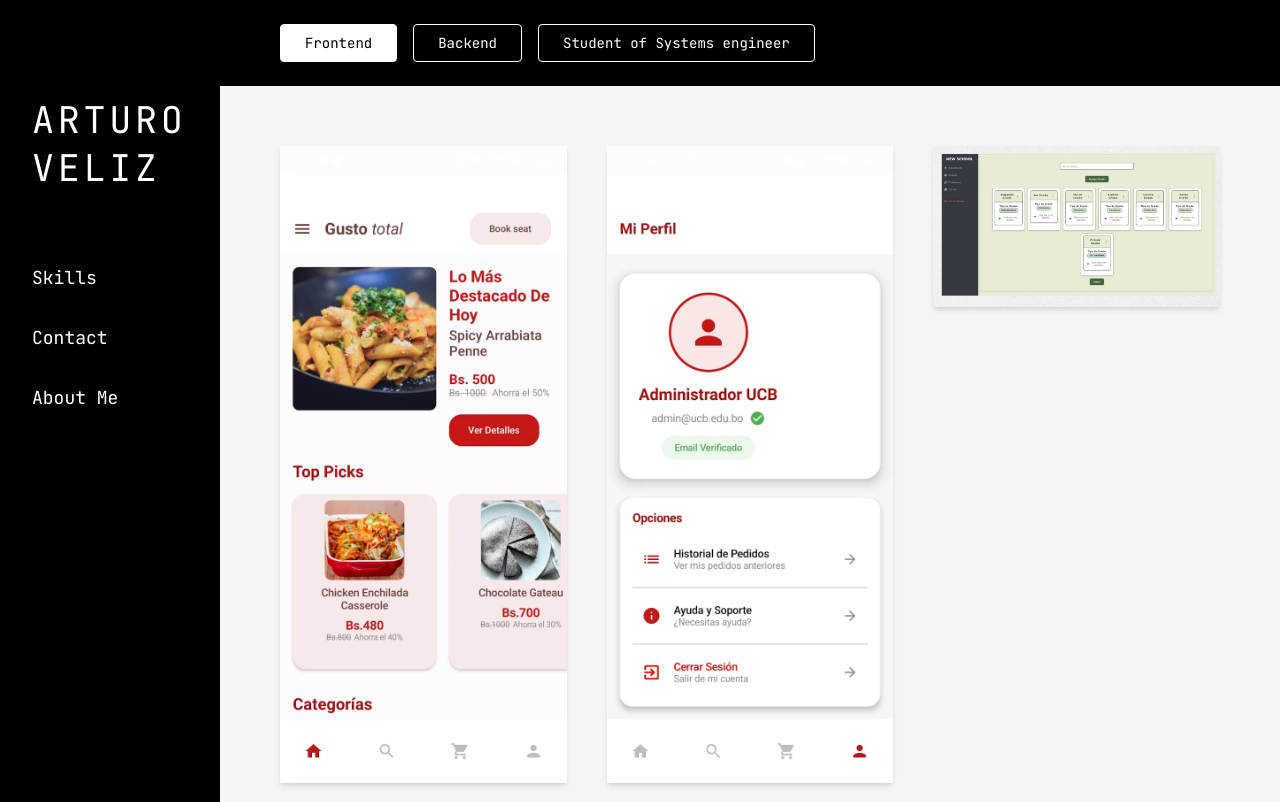
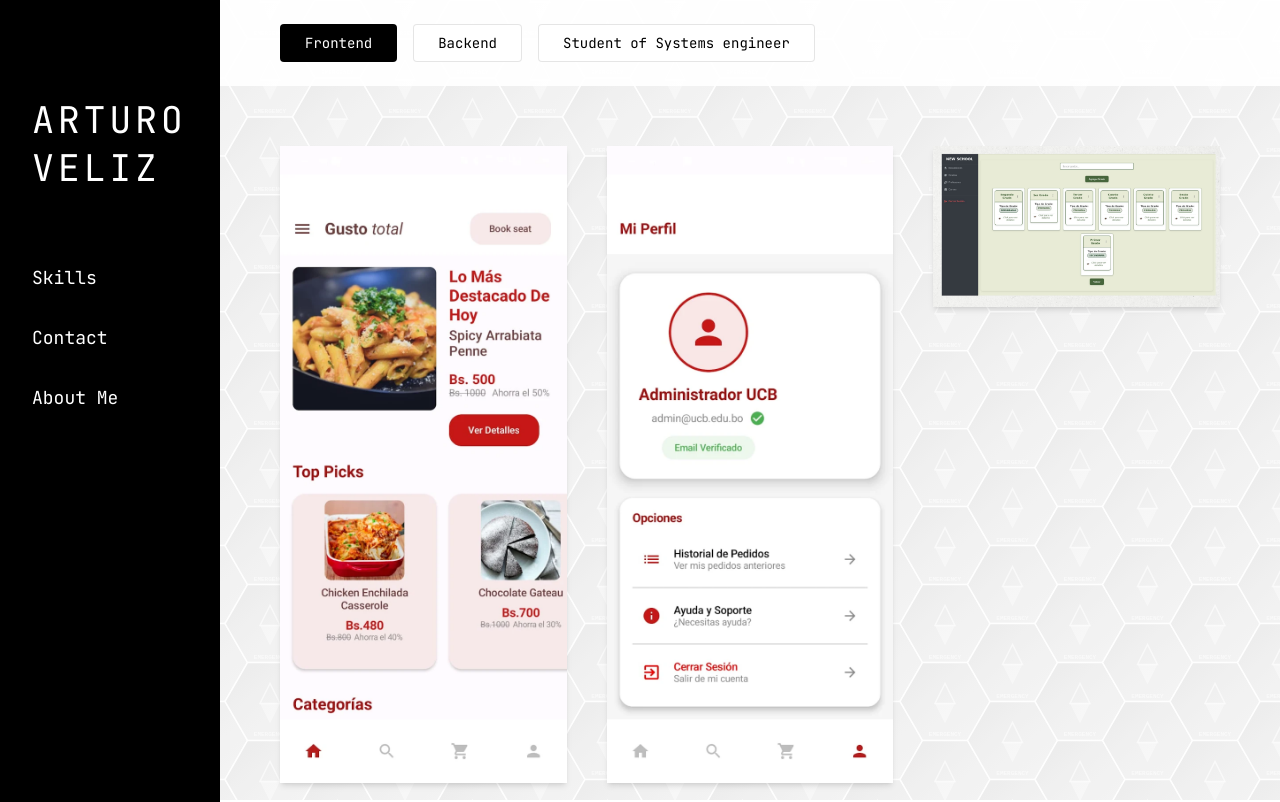
Before and after one commit to A-Joaquin/portafolio-, a React (Vite) app: page / in a window 1280 px wide. Shown: the top 802 px of the page. Built offline with nearby package versions, Linux system fonts and the light colour scheme.

Commit message:
background ev

```diff
--- a/src/App.tsx
+++ b/src/App.tsx
@@ -4,26 +4,30 @@ import { ProjectGallery } from './components/ProjectGallery';
 import { SkillsSection } from './components/SkillsSection';
 import { ContactSection } from './components/ContactSection';
 import { AboutSection } from './components/AboutSection';
+import { HexagonBackground } from './components/HexagonBackground';
 
 export default function App() {
   const [activeFilter, setActiveFilter] = useState<string>('Frontend');
 
   return (
     <div className="flex flex-col md:flex-row min-h-screen">
+      {/* Hexagon Background */}
+      <HexagonBackground />
+
       {/* Sidebar */}
       <Sidebar />
 
       {/* Main Content Area with Black Header */}
       <div className="flex-1 flex flex-col md:ml-[220px]">
         {/* Black Header with Filters */}
-        <div className="bg-black px-8 md:px-[60px] py-6">
+        <div className="px-8 md:px-[60px] py-6" style={{ backgroundColor: 'rgba(255, 255, 255, 0.9)', position: 'relative', zIndex: 5 }}>
           <div className="flex flex-wrap gap-4">
             {['Frontend', 'Backend', 'Student of Systems engineer'].map((filter) => (
               <button
                 key={filter}
                 onClick={() => setActiveFilter(filter)}
-                className={`px-6 py-2 border border-white font-mono text-sm transition-colors ${
-                  activeFilter === filter ? 'bg-white text-black' : 'bg-black text-white'
+                className={`px-6 py-2 border border-black font-mono text-sm transition-colors ${
+                  activeFilter === filter ? 'bg-black text-white' : 'bg-white text-black'
                 }`}
                 style={{ borderRadius: '4px' }}
               >
@@ -34,7 +38,7 @@ export default function App() {
         </div>
 
         {/* Main Content with Gray Background */}
-        <main className="flex-1 bg-[#F5F5F5] p-8 md:p-[60px]">
+        <main className="flex-1 p-8 md:p-[60px]" style={{ backgroundColor: 'transparent', position: 'relative', zIndex: 5 }}>
           {/* Projects Gallery */}
           <ProjectGallery activeFilter={activeFilter} />
 
--- /dev/null
+++ b/src/components/HexagonBackground.tsx
@@ -0,0 +1,251 @@
+import { useState, useEffect, useCallback } from 'react';
+
+export function HexagonBackground() {
+  const [mousePos, setMousePos] = useState({ x: 0, y: 0 });
+  const [grid, setGrid] = useState<{ id: string; x: number; y: number; col: number; row: number }[]>([]);
+
+  // Configuración de hexágonos FLAT-TOP (colores invertidos - blanco)
+  const hexSize = 45;
+  const hexWidth = hexSize * 2;
+  const hexHeight = Math.sqrt(3) * hexSize;
+  const horizontalSpacing = hexWidth * 0.75;
+  const verticalSpacing = hexHeight;
+  const glowRadius = 150;
+
+  // Generar grid de hexágonos
+  useEffect(() => {
+    const updateGrid = () => {
+      const cols = Math.ceil(window.innerWidth / horizontalSpacing) + 2;
+      const rows = Math.ceil(window.innerHeight / verticalSpacing) + 2;
+      const newGrid: { id: string; x: number; y: number; col: number; row: number }[] = [];
+
+      for (let col = 0; col < cols; col++) {
+        for (let row = 0; row < rows; row++) {
+          const x = col * horizontalSpacing;
+          const yOffset = col % 2 === 1 ? hexHeight / 2 : 0;
+          const y = row * verticalSpacing + yOffset;
+
+          newGrid.push({
+            id: `${col}-${row}`,
+            x,
+            y,
+            col,
+            row,
+          });
+        }
+      }
+      setGrid(newGrid);
+    };
+
+    updateGrid();
+    window.addEventListener('resize', updateGrid);
+    return () => window.removeEventListener('resize', updateGrid);
+  }, [hexWidth, hexHeight, horizontalSpacing, verticalSpacing]);
+
+  // Seguimiento del mouse
+  useEffect(() => {
+    const handleMouseMove = (e: MouseEvent) => {
+      setMousePos({ x: e.clientX, y: e.clientY });
+    };
+    window.addEventListener('mousemove', handleMouseMove);
+    return () => window.removeEventListener('mousemove', handleMouseMove);
+  }, []);
+
+  // Puntos del hexágono FLAT-TOP
+  const hexPoints = Array.from({ length: 6 }, (_, i) => {
+    const angle = (Math.PI / 3) * i;
+    const x = hexSize * Math.cos(angle);
+    const y = hexSize * Math.sin(angle);
+    return `${x},${y}`;
+  }).join(' ');
+
+  // Calcular estado del hexágono basado en distancia al cursor
+  const getHexState = useCallback((hexX: number, hexY: number) => {
+    const adjustedHexX = hexX;
+    const adjustedHexY = hexY;
+    const dx = mousePos.x - adjustedHexX;
+    const dy = mousePos.y - adjustedHexY;
+    const distance = Math.sqrt(dx * dx + dy * dy);
+
+    if (distance < hexSize * 0.8) {
+      return 'hovered';
+    } else if (distance < glowRadius) {
+      return { type: 'near', intensity: 1 - (distance / glowRadius) };
+    }
+    return 'normal';
+  }, [mousePos, glowRadius, hexSize]);
+
+  return (
+    <div
+      style={{
+        position: 'fixed',
+        top: 0,
+        left: 0,
+        width: '100vw',
+        height: '100vh',
+        overflow: 'hidden',
+        zIndex: 0,
+        pointerEvents: 'none',
+        backgroundColor: '#F5F5F5',
+      }}
+    >
+      <svg
+        width="100%"
+        height="100%"
+        style={{
+          position: 'absolute',
+          top: 0,
+          left: 0,
+        }}
+      >
+        <defs>
+          {/* Gradiente base - misma paleta que el sitio */}
+          <linearGradient id="hexBaseGradient" x1="0%" y1="0%" x2="100%" y2="100%">
+            <stop offset="0%" stopColor="#E8E8E8" />
+            <stop offset="50%" stopColor="#F0F0F0" />
+            <stop offset="100%" stopColor="#F5F5F5" />
+          </linearGradient>
+
+          {/* Gradiente hover - negro (invertido) */}
+          <linearGradient id="hexHoverGradient" x1="0%" y1="0%" x2="100%" y2="100%">
+            <stop offset="0%" stopColor="#000000" />
+            <stop offset="100%" stopColor="#1f1f1f" />
+          </linearGradient>
+
+          {/* Gradiente cercano - gris oscuro (invertido) */}
+          <linearGradient id="hexNearGradient" x1="0%" y1="0%" x2="100%" y2="100%">
+            <stop offset="0%" stopColor="#777777" />
+            <stop offset="100%" stopColor="#999999" />
+          </linearGradient>
+
+          {/* Filtro de brillo negro */}
+          <filter id="blackGlow" x="-50%" y="-50%" width="200%" height="200%">
+            <feGaussianBlur stdDeviation="4" result="coloredBlur" />
+            <feMerge>
+              <feMergeNode in="coloredBlur" />
+              <feMergeNode in="SourceGraphic" />
+            </feMerge>
+          </filter>
+
+          {/* Filtro de brillo gris */}
+          <filter id="grayGlow" x="-50%" y="-50%" width="200%" height="200%">
+            <feGaussianBlur stdDeviation="3" result="coloredBlur" />
+            <feMerge>
+              <feMergeNode in="coloredBlur" />
+              <feMergeNode in="SourceGraphic" />
+            </feMerge>
+          </filter>
+        </defs>
+
+        {grid.map((hex) => {
+          const state = getHexState(hex.x, hex.y);
+          const isHovered = state === 'hovered';
+          const isNear = typeof state === 'object' && state.type === 'near';
+          const intensity = isNear ? (state as { type: string; intensity: number }).intensity : 0;
+          const isActive = isHovered || isNear;
+
+          let fill = 'url(#hexBaseGradient)';
+          let stroke = '#FFFFFF';
+          let strokeWidth = 1.5;
+          let filter = '';
+          let opacity = 0.7;
+          let textColor = '#FFFFFF';
+          let statusText = 'EMERGENCY';
+
+          if (isHovered) {
+            fill = '#000000';
+            stroke = '#000000';
+            strokeWidth = 2.5;
+            filter = '';
+            opacity = 1;
+            textColor = '#FFFFFF';
+            statusText = 'ALERT';
+          } else if (isNear) {
+            fill = 'url(#hexNearGradient)';
+            stroke = '#555555';
+            strokeWidth = 1.5;
+            filter = 'url(#grayGlow)';
+            opacity = 0.6 + intensity * 0.4;
+            textColor = '#FFFFFF';
+            statusText = 'ACTIVE';
+          }
+
+          return (
+            <g
+              key={hex.id}
+              transform={`translate(${hex.x}, ${hex.y})`}
+              style={{
+                transition: 'all 0.1s ease-out',
+              }}
+            >
+              {/* Hexágono principal */}
+              <polygon
+                points={hexPoints}
+                fill={fill}
+                stroke={stroke}
+                strokeWidth={strokeWidth}
+                filter={filter}
+                opacity={opacity}
+                style={{
+                  transition: 'all 0.1s ease-out',
+                }}
+              />
+
+              {/* Contenido activo (hovered o near) */}
+              {isActive && (
+                <>
+                  {/* Texto de estado */}
+                  <text
+                    x="0"
+                    y="4"
+                    textAnchor="middle"
+                    fontSize="8"
+                    fontFamily="monospace"
+                    fontWeight="bold"
+                    fill={textColor}
+                    opacity={isHovered ? 1 : intensity}
+                  >
+                    {statusText}
+                  </text>
+                </>
+              )}
+
+              {/* Contenido normal */}
+              {!isActive && (
+                <>
+                  {/* Triángulo de advertencia arriba */}
+                  <polygon
+                    points="0,-18 -10,2 10,2"
+                    fill="none"
+                    stroke="#FFFFFF"
+                    strokeWidth="1.5"
+                    opacity="0.6"
+                  />
+                  {/* Triángulo de advertencia abajo (invertido) */}
+                  <polygon
+                    points="0,22 -10,2 10,2"
+                    fill="#FFFFFF"
+                    opacity="0.4"
+                  />
+                  {/* Texto EMERGENCY */}
+                  <text
+                    x="0"
+                    y="35"
+                    textAnchor="middle"
+                    fontSize="6"
+                    fontFamily="monospace"
+                    fontWeight="bold"
+                    fill="#FFFFFF"
+                    opacity="0.6"
+                  >
+                    EMERGENCY
+                  </text>
+                </>
+              )}
+            </g>
+          );
+        })}
+      </svg>
+    </div>
+  );
+}
--- a/src/components/Sidebar.tsx
+++ b/src/components/Sidebar.tsx
@@ -9,13 +9,14 @@ export function Sidebar() {
           top: 0,
           width: '220px',
           height: '100vh',
-          backgroundColor: '#000000',
+          backgroundColor: 'rgb(0, 0, 0)',
           color: '#ffffff',
           display: 'flex',
           flexDirection: 'column',
           paddingTop: '6rem',
           paddingLeft: '2rem',
-          paddingRight: '2rem'
+          paddingRight: '2rem',
+          zIndex: 10
         }}
       >
         {/* Branding */}
```
Also changed, not shown: src/components/SkillsSection.tsx (line endings or trailing spaces).
